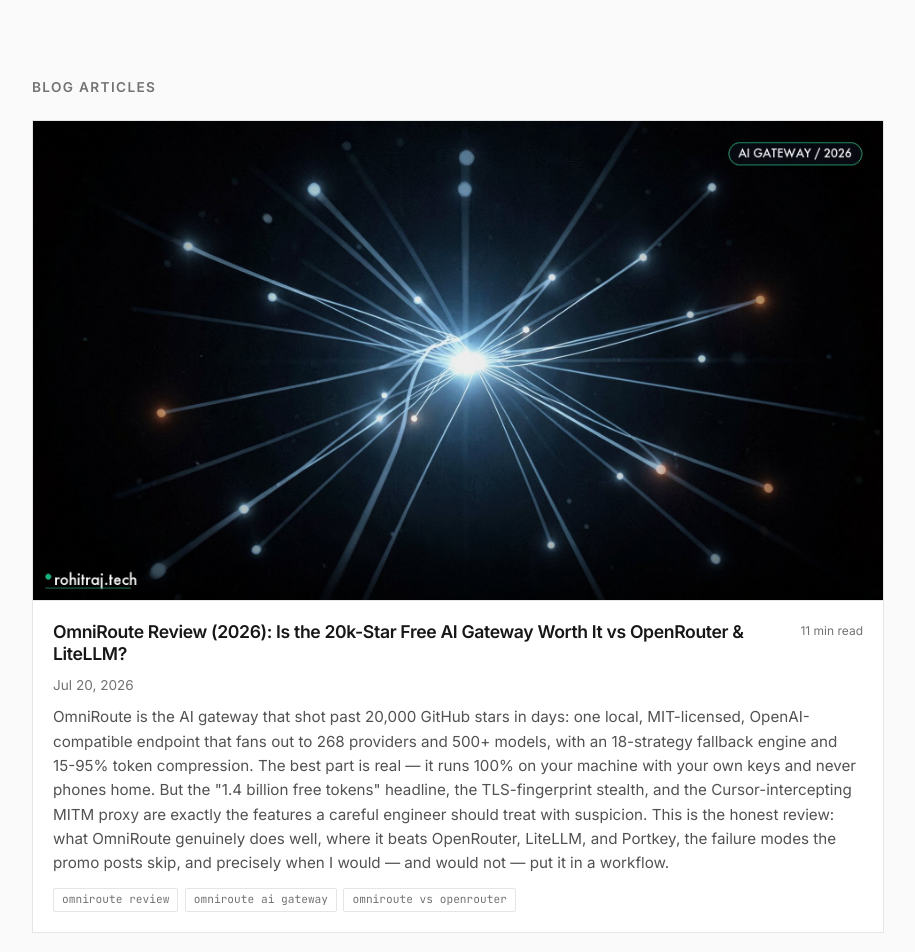
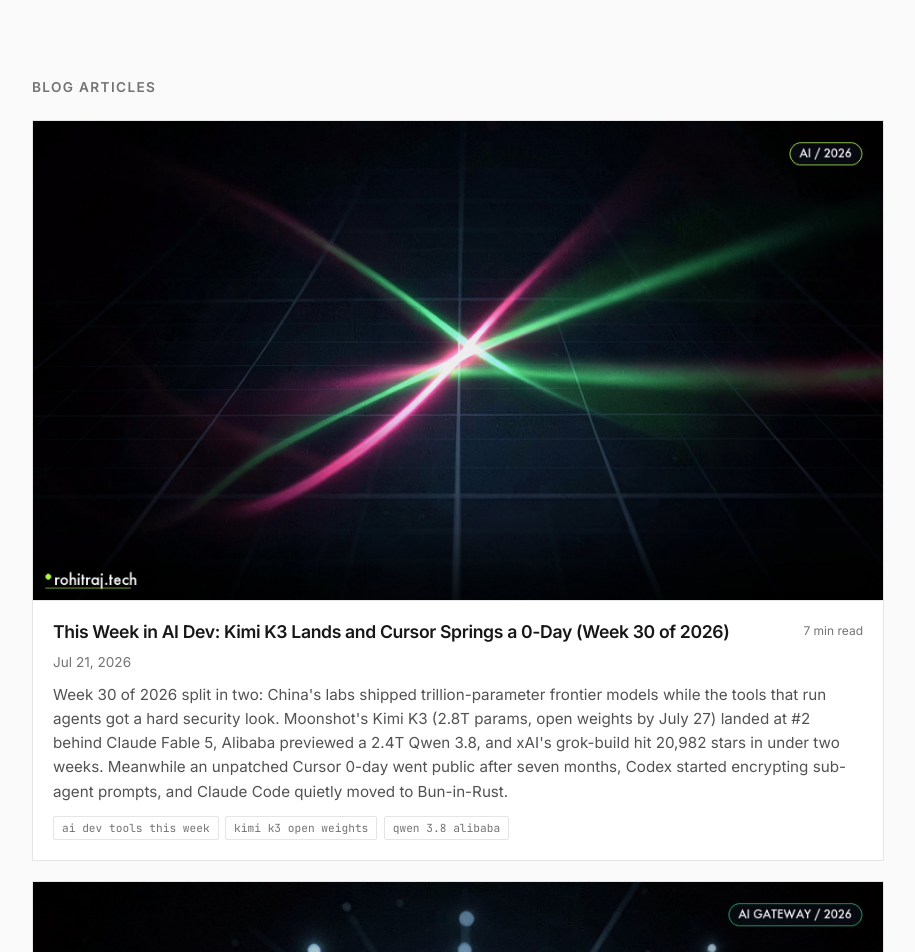
Before and after one commit to rohitguta2432/backendscale, a Next.js app: page /en/notes in a window 1280 px wide. Shown: the part 240-1192 px from the top of the page, without its empty margins (182-1097 px from the left). Built offline with nearby package versions, Linux system fonts and the light colour scheme.

Commit message:
chore(seo): regenerate blog summaries for ai-dev-week-2026-30

```diff
--- a/src/data/blog-summaries.generated.ts
+++ b/src/data/blog-summaries.generated.ts
@@ -2,6 +2,27 @@
 import type { BlogPostSummary } from '@/types/blog-summary';
 
 export const blogSummaries: BlogPostSummary[] = [
+  {
+    "slug": "ai-dev-week-2026-30",
+    "title": "This Week in AI Dev: Kimi K3 Lands and Cursor Springs a 0-Day (Week 30 of 2026)",
+    "date": "2026-07-21",
+    "excerpt": "Week 30 of 2026 split in two: China's labs shipped trillion-parameter frontier models while the tools that run agents got a hard security look. Moonshot's Kimi K3 (2.8T params, open weights by July 27) landed at #2 behind Claude Fable 5, Alibaba previewed a 2.4T Qwen 3.8, and xAI's grok-build hit 20,982 stars in under two weeks. Meanwhile an unpatched Cursor 0-day went public after seven months, Codex started encrypting sub-agent prompts, and Claude Code quietly moved to Bun-in-Rust.",
+    "readingTime": "7 min read",
+    "keywords": [
+      "ai dev tools this week",
+      "kimi k3 open weights",
+      "qwen 3.8 alibaba",
+      "grok-build xai coding agent",
+      "cursor 0day vulnerability",
+      "claude code bun rust",
+      "ai dev week 30 2026"
+    ],
+    "coverImage": {
+      "src": "/images/notes/ai-dev-week-2026-30-cover.jpg",
+      "alt": "Two glowing currents crossing over a dark grid illustrating AI dev tools weekly roundup week 30 of 2026"
+    },
+    "relatedProject": "myFinancial"
+  },
   {
     "slug": "omniroute-ai-gateway-review-2026",
     "title": "OmniRoute Review (2026): Is the 20k-Star Free AI Gateway Worth It vs OpenRouter & LiteLLM?",
```
